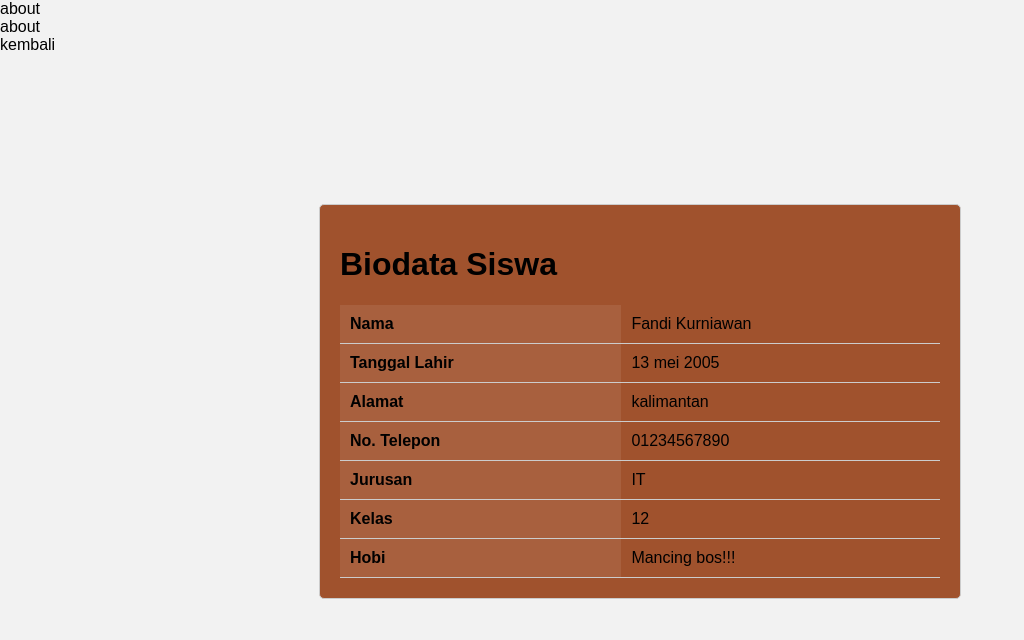
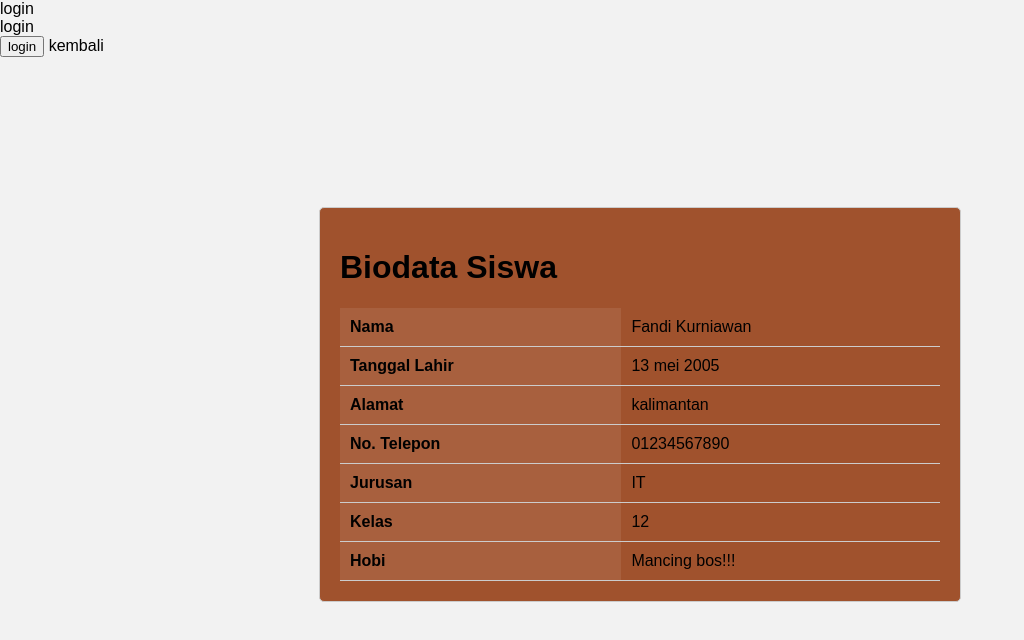
Before and after one commit to fandioke13/tugasku, a plain HTML site: page index.html in a window 1280 px wide. Shown: the whole page, without its empty margins (0-1024 px from the left). Drawn offline with Linux system fonts and the light colour scheme.

Commit message:
fandi mengbah index.html

```diff
--- a/index.html
+++ b/index.html
@@ -3,7 +3,7 @@
 <head>
     <meta charset="UTF-8">
     <meta name="viewport" content="width=device-width, initial-scale=1.0">
-    <a >about</a><br>about</br>
+    <a >login</a><br>login</br><button>login</button>
     <a >kembali</a>
     <title>Biodata Siswa</title>
     <style>
```
